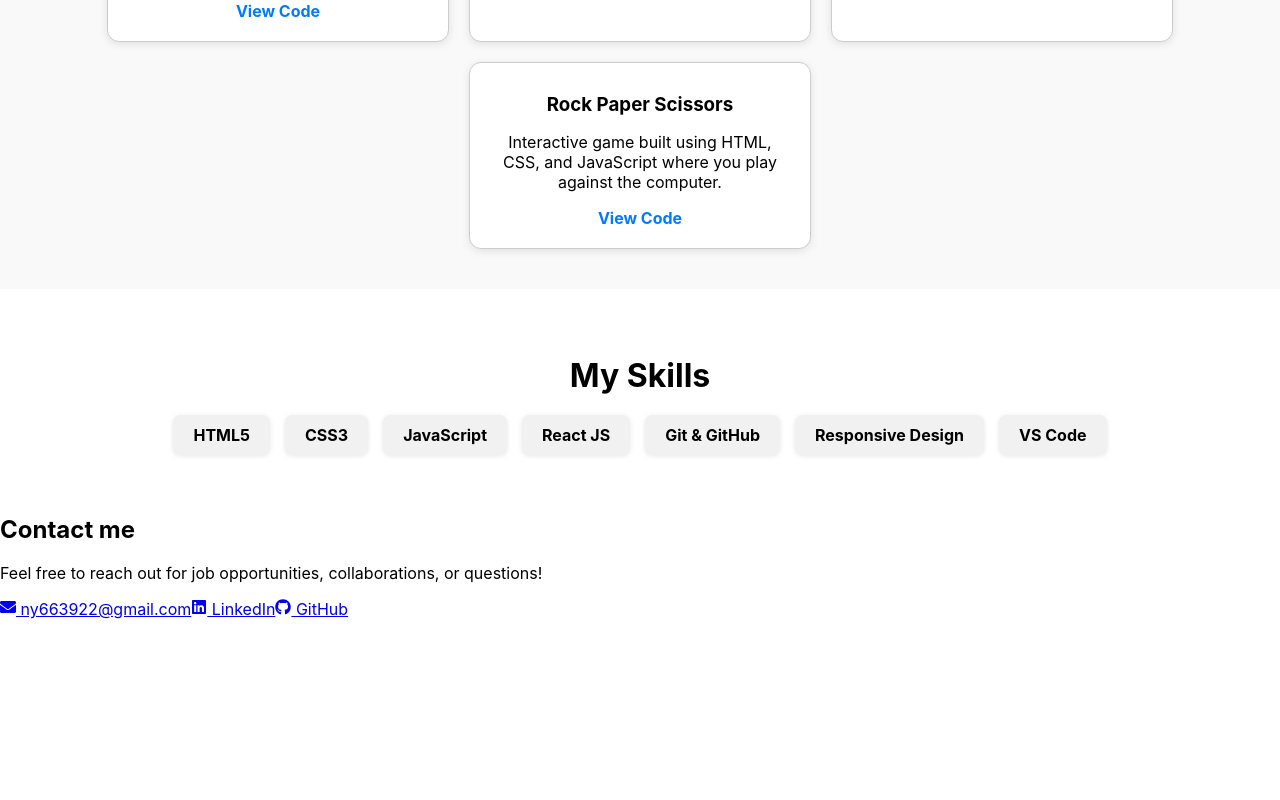
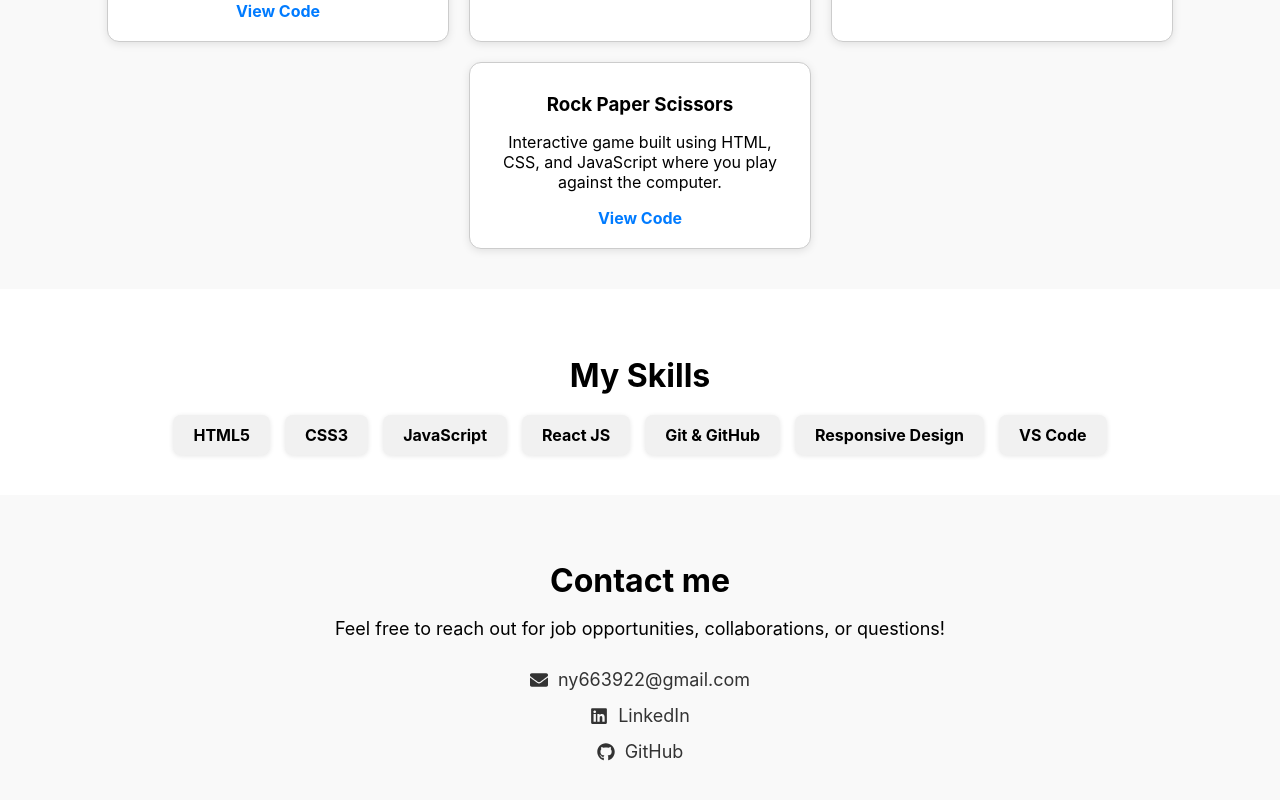
Before and after one commit to yahoowecanwork2/-neha-portfolio, a React (Create React App) app: page / in a window 1280 px wide. Shown: the part 1648-2448 px from the top of the page. Before the commit the page ends 2267 px from the top, so only its background shows below. Built offline with nearby package versions, Linux system fonts and the light colour scheme.

Commit message:
added style in contact section

```diff
--- a/src/components/Contact.css
+++ b/src/components/Contact.css
@@ -0,0 +1,36 @@
+.contact {
+    padding: 40px;
+    background-color: #f9f9f9;
+    text-align: center;
+}
+
+.contact h2 {
+    font-size: 32px;
+    margin-bottom: 10px;
+}
+
+.contact p {
+    font-size: 18px;
+    margin-bottom: 30px;
+}
+
+.contact-links {
+    display: flex;
+    flex-direction: column;
+    gap: 15px;
+    align-items: center;
+}
+
+.contact-links a {
+    font-size: 18px;
+    color: #333;
+    text-decoration: none;
+    display: flex;
+    align-items: center;
+    gap: 10px;
+    transition: color 0.3s ease;
+}
+
+.contact-links a:hover {
+    color: #007bff;
+}
```
